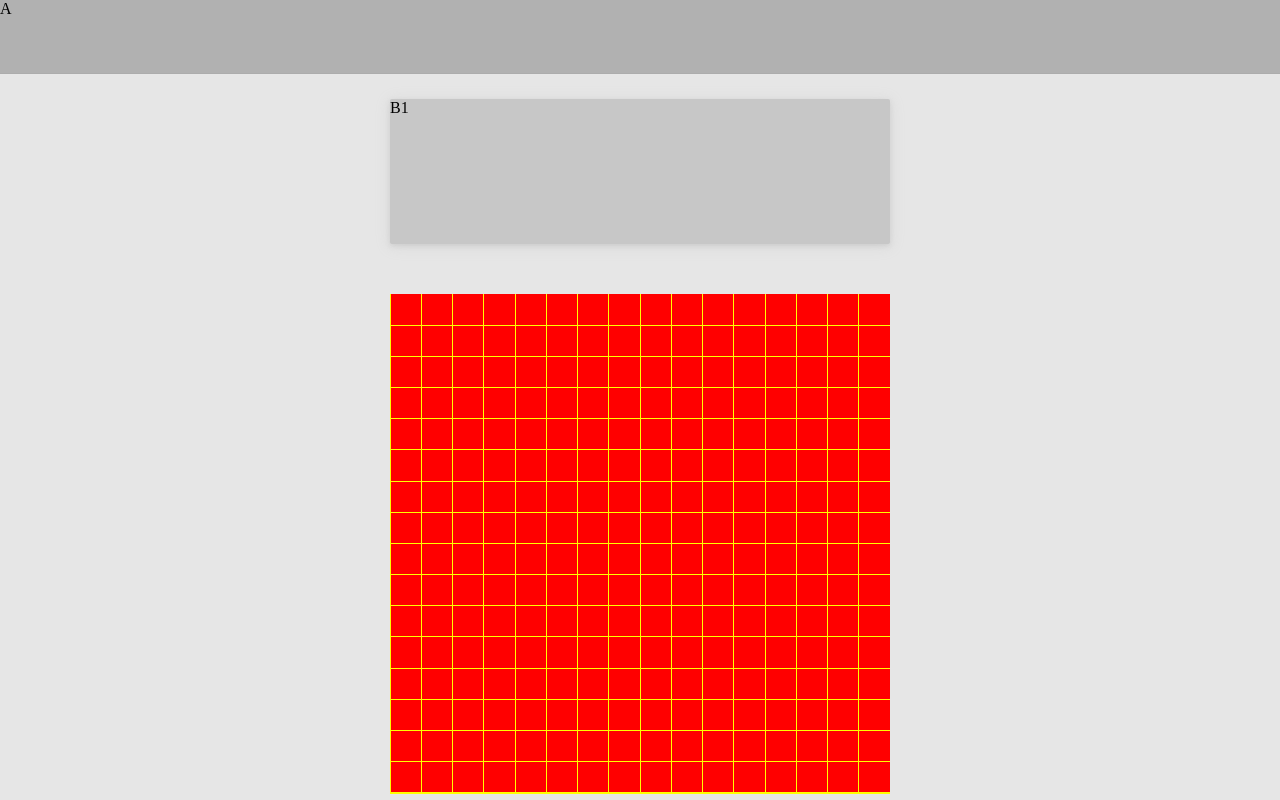
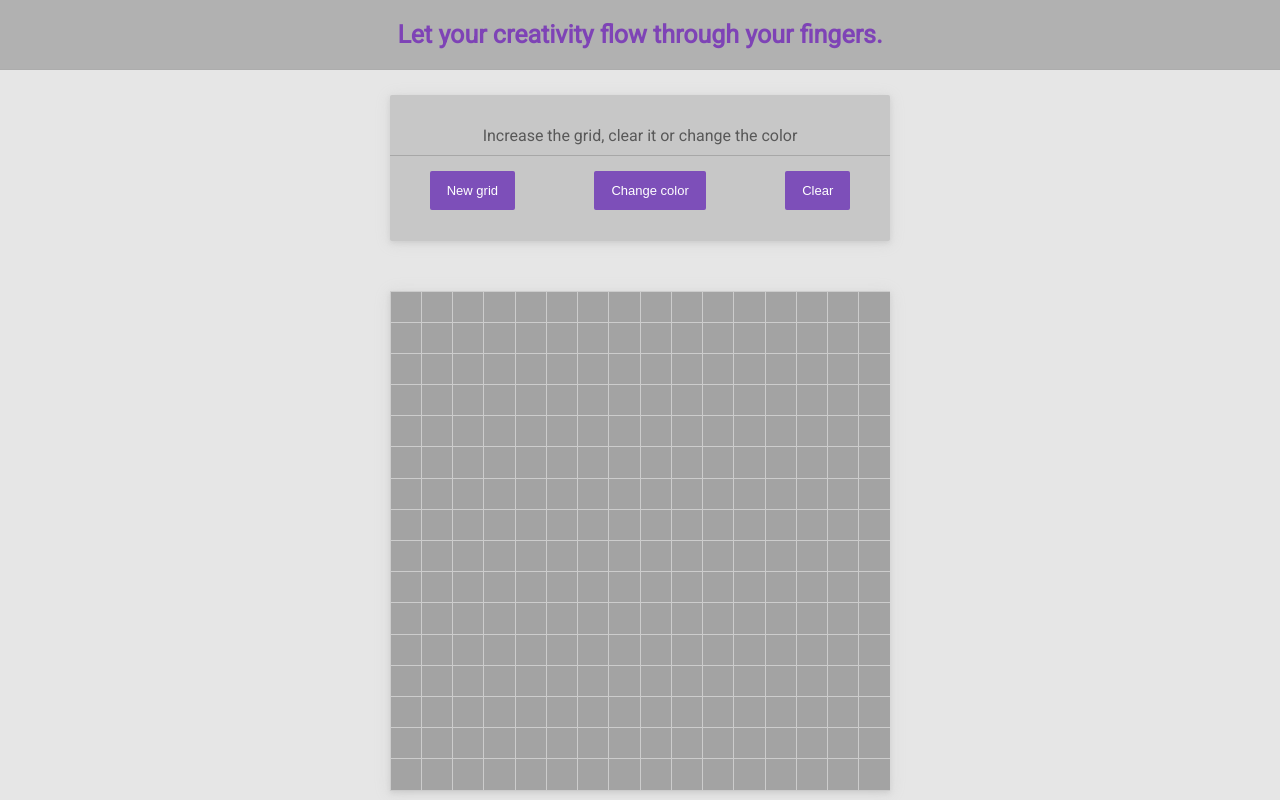
Before and after one commit to adrianhm13/etch-a-sketch, a plain HTML site: page index.html in a window 1280 px wide. Shown: the top 800 px of the page. Drawn offline with Linux system fonts and the light colour scheme.

Commit message:
Improved styles

```diff
--- a/index.html
+++ b/index.html
@@ -5,14 +5,24 @@
     <meta charset="UTF-8">
     <link rel="stylesheet" href="style.css">
     <meta name="viewport" content="width=device-width, initial-scale=1">
+    <link href="https://fonts.googleapis.com/css2?family=Roboto&display=swap" rel="stylesheet">
     <title>Etch a Sketch!</title>
 </head>
 
 <body>
     <div class="generalDiv">
-        <div class="titleDiv">A</div>
+        <div class="titleDiv">
+            <h1>Let your creativity flow through your fingers.</h1>
+        </div>
         <div class="mainContainer">
-            <div class="optionsMain">B1</div>
+            <div class="optionsMain">
+                <div class="optionsText"><p>Increase the grid, clear it or change the color</p></div>
+                <div class="optionsButtons">
+                    <input type="button" class="buttons" value="New grid">
+                    <input type="button" class="buttons" value="Change color">
+                    <input type="button" class="buttons" value="Clear">
+                </div>
+            </div>
             <div class="drawDiv">
                 <div class="drawContent" id="squareContainer"></div>
             </div>
--- a/style.css
+++ b/style.css
@@ -1,8 +1,7 @@
 html, body{
     height: 100%;
-    width: 100%;
     margin: 0;
-    background-color: grey;
+    padding: 0;
 }
 .generalDiv{
     display:flex;
@@ -14,8 +13,15 @@ html, body{
     background-color: rgb(177, 177, 177);
     border-bottom: 1px solid rgb(172, 172, 172);
     display:flex;
-    height: 10%;
+    justify-content: center;
+    align-content: center;
     width: 100%;
+}
+.titleDiv h1{
+    margin: 20px;
+    font-size: 25px;
+    color:rgb(126, 67, 182);
+    font-family: 'Roboto', sans-serif;
 }
 .mainContainer{
     background-color: rgb(230, 230, 230);
@@ -29,12 +35,52 @@ html, body{
 }
 .optionsMain{
     display:flex;
+    justify-content: center;
+    align-content: center;
+    flex-direction:column;
     background-color: rgb(199, 199, 199);
     width: 500px;
     height: 20%;
-    margin: 25px;
+    margin: 25px 10px 25px 10px;
     border-radius: 2px;
     box-shadow: 0 2px 15px 0 rgba(170, 170, 170, 0.2), 0 2px 5px 0 rgba(128, 128, 128, 0.19);
+}
+.optionsButtons{
+    display:flex;
+    justify-content:space-around;
+    align-content:center;
+    margin-bottom: 10px;
+}
+.buttons{
+    background-color: #7d4fb9; /* Green */
+    border: none;
+    color: white;
+    padding: 12px 17px;
+    text-align: center;
+    text-decoration: none;
+    display: inline-block;
+    font-size: 13px;
+    transition-duration: 0.4s;
+    cursor:pointer;
+    border-radius: 2px;
+}
+.buttons:hover{
+    background-color: #c793df; /* Green */
+    color: rgb(95, 95, 95);
+
+}
+.optionsText{
+    justify-content:center;
+    align-items:center;
+    display:flex;
+    color:rgb(88, 88, 88);
+    border-bottom: 1px solid rgb(167, 167, 167);
+    margin-bottom: 15px;
+}
+.optionsText p{
+    font-family: 'Roboto', sans-serif;
+    text-align:justify;
+    margin: 10px 5px 10px 5px;
 }
 .drawDiv{
     display:flex;
@@ -46,20 +92,21 @@ html, body{
     background-color:rgb(230, 230, 230);
 }
 .drawContent{
+    box-shadow: 0 2px 15px 0 rgba(170, 170, 170, 0.2), 0 2px 5px 0 rgba(128, 128, 128, 0.19);
     grid-template-columns: repeat(16, 1fr);
     grid-template-rows: repeat(16, 1fr);
     display: grid;
     width: 500px;
     height: 500px;
-    background-color: yellow;
+    background-color: rgb(204, 204, 204);
 }
 .square{
     margin: 0.5px;
-    background-color: red;
+    background-color: rgb(163, 163, 163);
 }
 .footerContainer{
     float:left;
-    background-color: black;
+    background-color: rgb(155, 155, 155);
     display:flex;
     margin-top: 200px;
     width: 100%;
```
